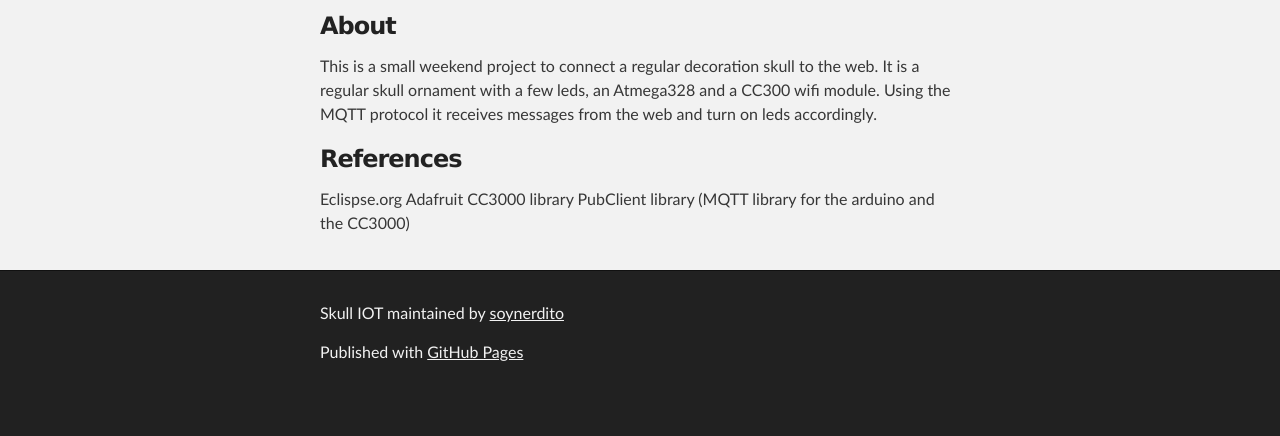
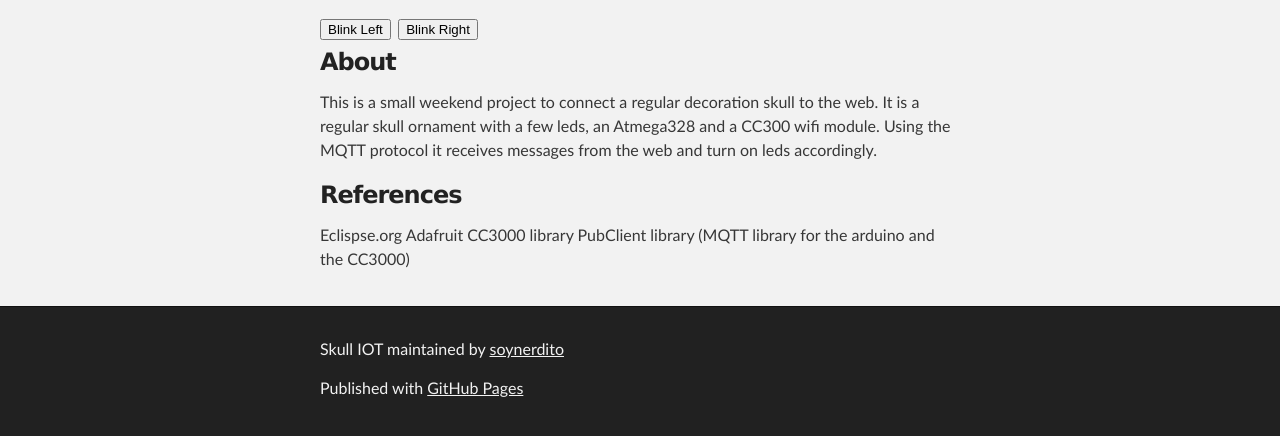
Before and after one commit to soynerdito/SkullIOT, a plain HTML site: page index.html in a window 1280 px wide. Shown: the part 252-688 px from the top of the page. Drawn offline with Linux system fonts and the light colour scheme.

Commit message:
Adding buttons

```diff
--- a/index.html
+++ b/index.html
@@ -2,6 +2,21 @@
 <html>
 
   <head>
+	<script language="JavaScript">
+    <!--
+    function postJSON( data ) {
+		var request = new XMLHttpRequest();
+		request.open("POST", "http://remote-alert.herokuapp.com/skull");                    // POST to the specified url
+		/*request.onreadystatechange = function() {     // Simple event handler
+			if (request.readyState === 4 && callback) // When response is complete
+				callback(request);                    // call the callback.
+		};*/
+		request.setRequestHeader("Content-Type", "application/json");
+		request.send(JSON.stringify(data));
+	}
+    -->
+    </script>
+
     <meta charset='utf-8'>
     <meta http-equiv="X-UA-Compatible" content="chrome=1">
     <meta name="description" content="Skull IOT : Skull Controlled via web">
@@ -32,6 +47,10 @@
     <div id="main_content_wrap" class="outer">
       <section id="main_content" class="inner">
         <h3>
+		<div>
+		<button type="button" onclick="postJSON({"cmd":"BL"});">Blink Left</button>
+		<button type="button" onclick="postJSON({"cmd":"BR"});">Blink Right</button>
+		</div>
 <a name="about" class="anchor" href="#about"><span class="octicon octicon-link"></span></a>About</h3>
 
 <p>This is a small weekend project to connect a regular decoration skull to the web. It is a regular skull ornament with a few leds, an Atmega328 and a CC300 wifi module. Using the MQTT protocol it receives messages from the web and turn on leds accordingly.</p>
```
Also changed, not shown: 2 other files.
